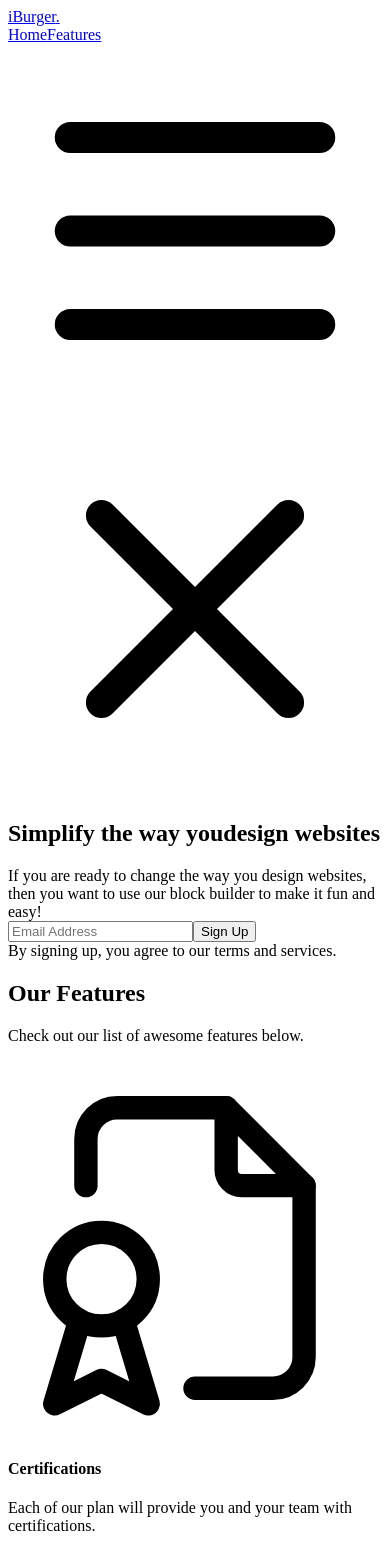
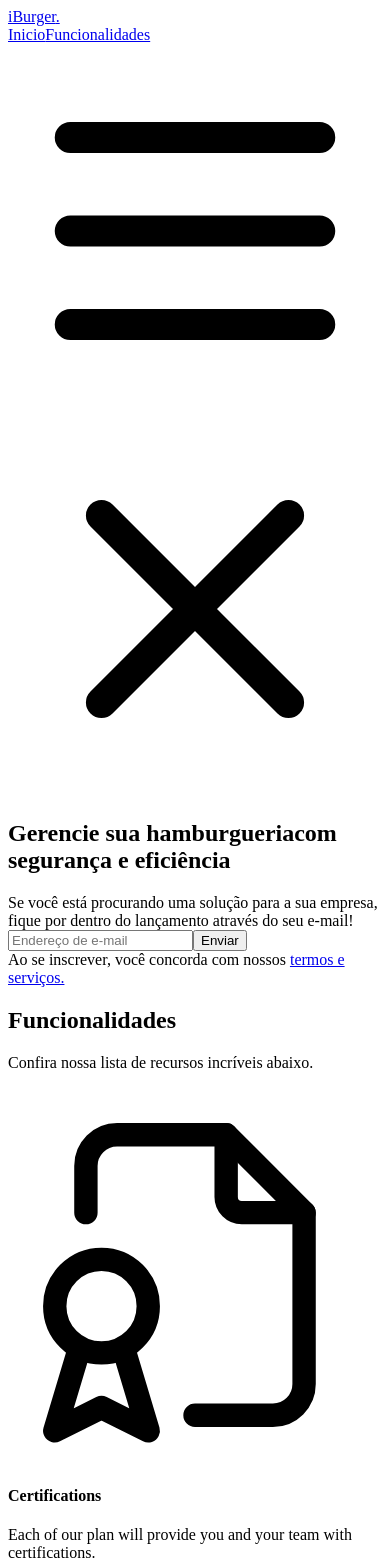
Before and after one commit to ifs-uni9/landing-frontend, a Next.js app: page / in a window 390 px wide. Shown: the top 1568 px of the page. Built offline with nearby package versions, Linux system fonts and the light colour scheme.

Commit message:
feat: add updates

```diff
--- a/package.json
+++ b/package.json
@@ -9,6 +9,7 @@
     "lint": "next lint"
   },
   "dependencies": {
+    "@hcaptcha/react-hcaptcha": "^0.3.9",
     "next": "12",
     "react": "^17.0.2",
     "react-dom": "^17.0.2"
--- a/src/components/features/FeaturesSection.tsx
+++ b/src/components/features/FeaturesSection.tsx
@@ -4,8 +4,8 @@ function FeaturesSection() {
     return (
         <section id="features" className="py-20 bg-white">
             <div className="container max-w-6xl mx-auto">
-                <h2 className="text-4xl font-bold tracking-tight text-center">Our Features</h2>
-                <p className="mt-2 text-lg text-center text-gray-600">Check out our list of awesome features below.</p>
+                <h2 className="text-4xl font-bold tracking-tight text-center">Funcionalidades</h2>
+                <p className="mt-2 text-lg text-center text-gray-600">Confira nossa lista de recursos incríveis abaixo.</p>
                 <div className="grid grid-cols-4 gap-8 mt-10 sm:grid-cols-8 lg:grid-cols-12 sm:px-8 xl:px-0">
 
                     <div className="relative flex flex-col items-center justify-between col-span-4 px-8 py-12 space-y-4 overflow-hidden bg-gray-100 sm:rounded-xl">
--- a/src/components/footer/FooterSection.tsx
+++ b/src/components/footer/FooterSection.tsx
@@ -5,7 +5,7 @@ function FooterSection() {
         <section className="text-gray-700 bg-white body-font">
             <div className="container flex flex-col items-center px-8 py-8 mx-auto max-w-7xl sm:flex-row">
                 <a href="#_" className="text-xl font-black leading-none text-gray-900 select-none logo">iBurger<span className="text-brand">.</span></a>
-                <p className="mt-4 text-sm text-gray-500 sm:ml-4 sm:pl-4 sm:border-l sm:border-gray-200 sm:mt-0">© 2021 iBurger - All Rights Reserved</p>
+                <p className="mt-4 text-sm text-gray-500 sm:ml-4 sm:pl-4 sm:border-l sm:border-gray-200 sm:mt-0">© 2021 iBurger - Todos os direitos reservados.</p>
                 <span className="inline-flex justify-center mt-4 space-x-5 sm:ml-auto sm:mt-0 sm:justify-start">
                     <a href="#" className="text-gray-400 hover:text-gray-500">
                         <span className="sr-only">Facebook</span>
--- a/src/components/hero/HeroSection.tsx
+++ b/src/components/hero/HeroSection.tsx
@@ -1,59 +1,119 @@
-import React, { useCallback, useState } from 'react'
+import React, { useCallback, useState } from "react";
+import Link from "next/link";
 
 function HeroSection() {
-    const [showMenu, setShowMenu] = useState(false)
+  const [showMenu, setShowMenu] = useState(false);
   const onShowMenuClicked = useCallback(() => {
-        setShowMenu(!showMenu)
-    },[showMenu])
+    setShowMenu(!showMenu);
+  }, [showMenu]);
 
   return (
     <section id="home" className="w-full px-3 antialiased bg-brand lg:px-6">
       <div className="mx-auto max-w-7xl">
         <nav className="flex items-center w-full h-24 select-none">
           <div className="relative flex flex-wrap items-center justify-between w-full h-24 mx-auto font-medium md:justify-center">
-                        <a href="#_" className="w-1/4 py-4 pl-6 pr-4 md:pl-4 md:py-0">
-                            <span className="p-1 text-xl font-black leading-none text-white select-none"><span>iBurger</span><span>.</span></span>
+            <a href="#" className="w-1/4 py-4 pl-6 pr-4 md:pl-4 md:py-0">
+              <span className="p-1 text-xl font-black leading-none text-white select-none">
+                <span>iBurger</span>
+                <span>.</span>
+              </span>
             </a>
-                        <div className={"fixed top-0 left-0 z-40 items-center hidden w-full h-full p-3 text-xl bg-gray-900 bg-opacity-50 md:text-sm lg:text-base md:w-3/4 md:bg-transparent md:p-0 md:relative md:flex " + (showMenu ? "flex" : "hidden")}>
+            <div
+              className={
+                "fixed top-0 left-0 z-40 items-center hidden w-full h-full p-3 text-xl bg-gray-900 bg-opacity-50 md:text-sm lg:text-base md:w-3/4 md:bg-transparent md:p-0 md:relative md:flex " +
+                (showMenu ? "flex" : "hidden")
+              }
+            >
               <div className="flex-col w-full h-auto overflow-hidden bg-white rounded-lg select-none md:bg-transparent md:rounded-none md:relative md:flex md:flex-row md:overflow-auto">
-                                <div className="flex flex-col items-center justify-center w-full h-full mt-12 text-center text-indigo-700 md:text-indigo-200 md:w-2/3 md:mt-0 md:flex-row md:items-center">
-                                    <a href="#home" className="inline-block px-4 py-2 mx-2 font-medium text-left text-indigo-700 md:text-white md:px-0 lg:mx-3 md:text-center">Home</a>
-                                    <a href="#features" className="inline-block px-0 py-2 mx-2 font-medium text-left md:px-0 hover:text-indigo-800 md:hover:text-white lg:mx-3 md:text-center">Features</a>
+                <div className="flex flex-col items-center justify-center w-full h-full mt-12 text-center text-brand-400 md:text-brand-200 md:w-2/3 md:mt-0 md:flex-row md:items-center">
+                  <a
+                    href="#home"
+                    className="inline-block px-4 py-2 mx-2 font-medium text-left text-brand-400 md:text-white md:px-0 lg:mx-3 md:text-center"
+                  >
+                    Inicio
+                  </a>
+                  <a
+                    href="#features"
+                    className="inline-block px-0 py-2 mx-2 font-medium text-left md:px-0 hover:text-brand-400 md:hover:text-white lg:mx-3 md:text-center"
+                  >
+                    Funcionalidades
+                  </a>
                 </div>
-                                <div className="flex flex-col items-center justify-end w-full h-full pt-4 md:w-1/3 md:flex-row md:py-0"/>
+                <div className="flex flex-col items-center justify-end w-full h-full pt-4 md:w-1/3 md:flex-row md:py-0" />
               </div>
             </div>
-                        <div onClick={onShowMenuClicked} className={"absolute right-0 z-50 flex flex-col items-end w-10 h-10 p-2 mr-4 rounded-full cursor-pointer md:hidden hover:bg-gray-900 hover:bg-opacity-10 " + (showMenu ? "text-gray-400" : "text-gray-100")}>
-                            <svg className="w-6 h-6" x-show="!showMenu" fill="none" strokeLinecap="round" strokeLinejoin="round" strokeWidth="2" viewBox="0 0 24 24" stroke="currentColor" x-cloak="">
+            <div
+              onClick={onShowMenuClicked}
+              className={
+                "absolute right-0 z-50 flex flex-col items-end w-10 h-10 p-2 mr-4 rounded-full cursor-pointer md:hidden hover:bg-gray-900 hover:bg-opacity-10 " +
+                (showMenu ? "text-gray-400" : "text-gray-100")
+              }
+            >
+              <svg
+                className="w-6 h-6"
+                x-show="!showMenu"
+                fill="none"
+                strokeLinecap="round"
+                strokeLinejoin="round"
+                strokeWidth="2"
+                viewBox="0 0 24 24"
+                stroke="currentColor"
+                x-cloak=""
+              >
                 <path d="M4 6h16M4 12h16M4 18h16"></path>
               </svg>
-                            <svg className="w-6 h-6" x-show="showMenu" fill="none" stroke="currentColor" viewBox="0 0 24 24" x-cloak="">
-                                <path strokeLinecap="round" strokeLinejoin="round" strokeWidth="2" d="M6 18L18 6M6 6l12 12"></path>
+              <svg
+                className="w-6 h-6"
+                x-show="showMenu"
+                fill="none"
+                stroke="currentColor"
+                viewBox="0 0 24 24"
+                x-cloak=""
+              >
+                <path
+                  strokeLinecap="round"
+                  strokeLinejoin="round"
+                  strokeWidth="2"
+                  d="M6 18L18 6M6 6l12 12"
+                ></path>
               </svg>
             </div>
           </div>
         </nav>
         <div className="container py-32 mx-auto text-center sm:px-4">
           <h1 className="text-4xl font-extrabold leading-10 tracking-tight text-white sm:text-5xl sm:leading-none md:text-6xl xl:text-7xl">
-                        <span className="block">Simplify the way you</span>
+            <span className="block">Gerencie sua hamburgueria</span>
             <span className="relative inline-block mt-3 text-transparent text-white">
-                            design websites
+              com segurança e eficiência
             </span>
           </h1>
-                    <div className="max-w-lg mx-auto mt-6 text-sm text-center text-indigo-200 md:mt-12 sm:text-base md:max-w-xl md:text-lg xl:text-xl">If you are ready to change the way you design websites, then you want to use our block builder to make it fun and easy!</div>
+          <div className="max-w-lg mx-auto mt-6 text-sm text-center text-brand-200 md:mt-12 sm:text-base md:max-w-xl md:text-lg xl:text-xl">
+            Se você está procurando uma solução para a sua empresa,
+            fique por dentro do lançamento através do seu e-mail!
+          </div>
           <div className="relative flex items-center max-w-md mx-auto mt-12 overflow-hidden text-center rounded-full">
-                        <input type="text" name="email" placeholder="Email Address" className="w-full h-12 px-6 py-2 font-medium text-indigo-800 focus:outline-none"/>
+            <input
+              type="text"
+              name="email"
+              placeholder="Endereço de e-mail"
+              className="w-full h-12 px-6 py-2 font-medium text-brand-400 focus:outline-none"
+            />
             <span className="relative top-0 right-0 block">
-                            <button type="button" className="inline-flex items-center w-32 h-12 px-8 text-base font-bold leading-6 text-white transition duration-150 ease-in-out bg-indigo-400 border border-transparent hover:bg-indigo-700 focus:outline-none active:bg-indigo-700">
-                                Sign Up
+              <button
+                type="button"
+                className="inline-flex items-center w-32 h-12 px-8 text-base font-bold leading-6 text-white transition duration-150 ease-in-out bg-brand-400 border border-transparent hover:bg-brand-700 focus:outline-none active:bg-brand-700"
+              >
+                Enviar
               </button>
             </span>
           </div>
-                    <div className="mt-8 text-sm text-indigo-300">By signing up, you agree to our terms and services.</div>
+          <div className="mt-8 text-sm text-brand-200">
+            Ao se inscrever, você concorda com nossos <Link href={"/terms"}>termos e serviços.</Link>
+          </div>
         </div>
       </div>
     </section>
-    )
+  );
 }
 
-export default HeroSection
+export default HeroSection;
--- a/src/pages/index.tsx
+++ b/src/pages/index.tsx
@@ -8,7 +8,7 @@ export default function Home() {
   return (
     <main>
       <Head>
-        <title>iBurger - Administre sua hamburgueria de forma eficiente com a plataforma iBurger</title>
+        <title>iBurger - Gerencie sua hamburgueria de forma eficiente com a plataforma iBurger</title>
         <meta charSet="UTF-8" />
         <meta name="viewport" content="width=device-width, initial-scale=1.0" />
 
```
Also changed, not shown: src/components/security/HCaptchaHandler.tsx (added, +19 -0 lines), 2 other files (tests, documents, lock files or other folders). Lines whose indentation alone changed are shown as unchanged.
